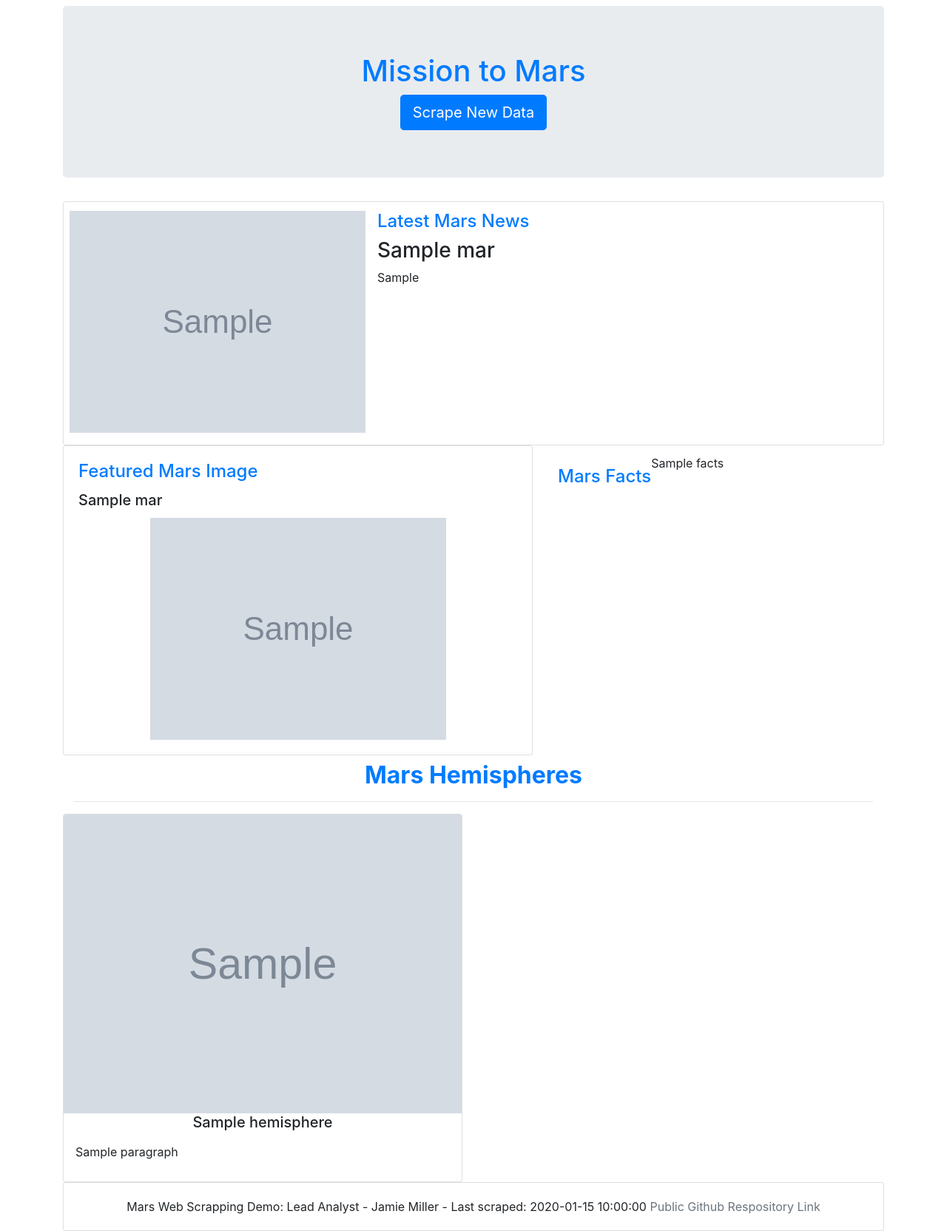
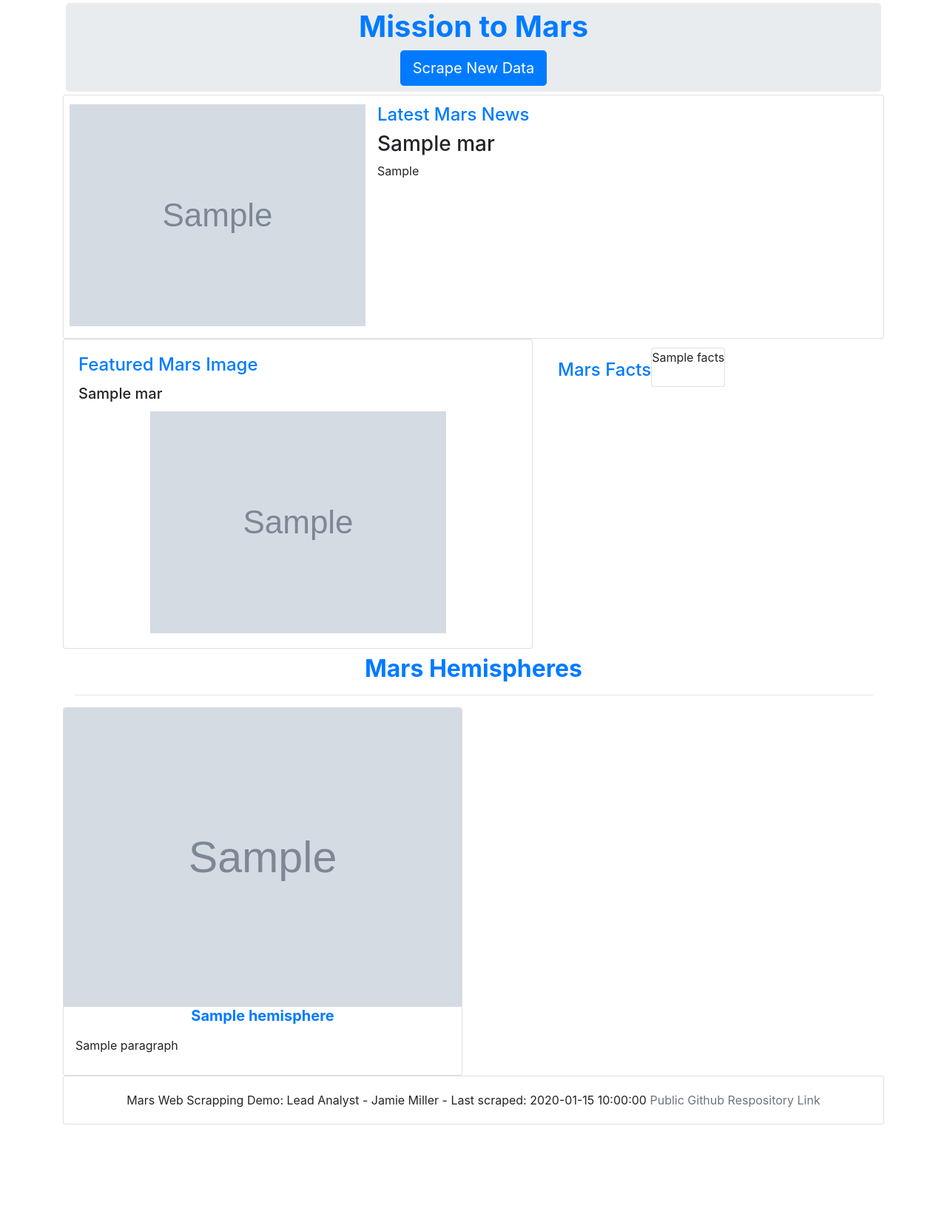
Before and after one commit to jamie-miller-rva/TA_Demo_Web_Scraping_II, a Flask app: page / in a window 1280 px wide. Shown: the whole page at 74% size. After the commit the page ends 1520 px from the top, so only its background shows below. Run offline with Flask 2, Linux system fonts and the light colour scheme; grey boxes marked "Sample" are stand-in pictures; a database or web service that is not in the repository returns one stand-in record (values such as "Sample title"); some libraries are stand-ins or nearby versions.

Commit message:
additional changes and styling

```diff
--- a/app/scrape_mars.py
+++ b/app/scrape_mars.py
@@ -161,7 +161,7 @@ def mars_facts():
     mars_facts_df.set_index('Description', inplace=True)
 
     # use method to_html to convert DataFrame to HTML and add bootstrap table templating
-    return mars_facts_df.to_html(classes="table table-sm table-hover table-dark m-1 p-1")
+    return mars_facts_df.to_html(classes="table table-sm table-bordered table-hover table-dark m-1 p-1")
 
 def hemispheres(browser):
     # scrape the USGS site at https://astrogeology.usgs.gov/search/results?q=hemisphere+enhanced&k1=target&v1=Mars
--- a/app/templates/index.html
+++ b/app/templates/index.html
@@ -29,15 +29,10 @@
 <body>
     <div class="container">
         <!-- Start of Jumbotron -->
-        <div class="jumbotron text-center mt-2">
-            <!--  Start of Title-and-button-->
-            <h1 class="text-primary">Mission to Mars</h1>
-            <!-- Add button for scrapping that goes to route: /scrape and actives the scrape script-->
+        <div class="jumbotron text-center m-1 p-2">
+            <h1 class="text-primary font-weight-bold">Mission to Mars</h1>
             <a class="btn btn-primary btn-lg" href="/scrape" role="button">Scrape New Data</a>
-            <!-- End of Title-and-button -->
         </div>
-        <!-- End of Jumbotron -->
-
         <!-- Start of news-and-paragraph from https://mars.nasa.gov/news/ -->
         <div class="row">
             <div class="col-md-12">
@@ -75,10 +70,10 @@
             </div>
 
             <div class="col-md-5">
-                <div class="row text center mars-facts-table ml-1 mt-1 pt-2">
+                <div class="row text center mars-facts-table m-1 pt-2">
                     <h4 class="text-primary mt-3">Mars Facts</h4>
                     <!-- note: the "| safe" turns off an automatic escaping feature except for values explicitly marked as safe (by using the |safe filter). -->
-                    {{ mars.facts | safe }}
+                    <div class="card">{{ mars.facts | safe }}</div>
                 </div>
             </div>
 
@@ -89,7 +84,7 @@
         <!-- scrape from https://astrogeology.usgs.gov/search/results?q=hemisphere+enhanced&k1=target&v1=Mars -->
         <!-- Note: don't use comments with percentages as it seems to cause errors -->
 
-        <div class="container mars-hemispheres">
+        <div class="container">
             <h2 class="text-center text-primary font-weight-bold mt-2">Mars Hemispheres</h2>
             <hr>
         </div>
@@ -101,8 +96,8 @@
             <div class="col-md-6">
                 <div class="card text-center">
                     <img src="{{hemisphere.img_url | safe }}" class="card-img-top" alt="Mars Hemisphere">
-                    <div class="card-title font-weight-bold">
-                        <h5>{{hemisphere.title}}</h5>
+                    <div class="card-title">
+                        <h5 class="font-weight-bold text-primary">{{hemisphere.title}}</h5>
                         <p class="card-text text-left font-weight-normal m-2 p-2"> {{ hemisphere.paragraph }}
                         </p>
                     </div>
```
Also changed, not shown: Jupyter-notebook/dark-table.html (added, +50 -0 lines), Jupyter-notebook/table.html (renamed from table.html), 3 other files.
